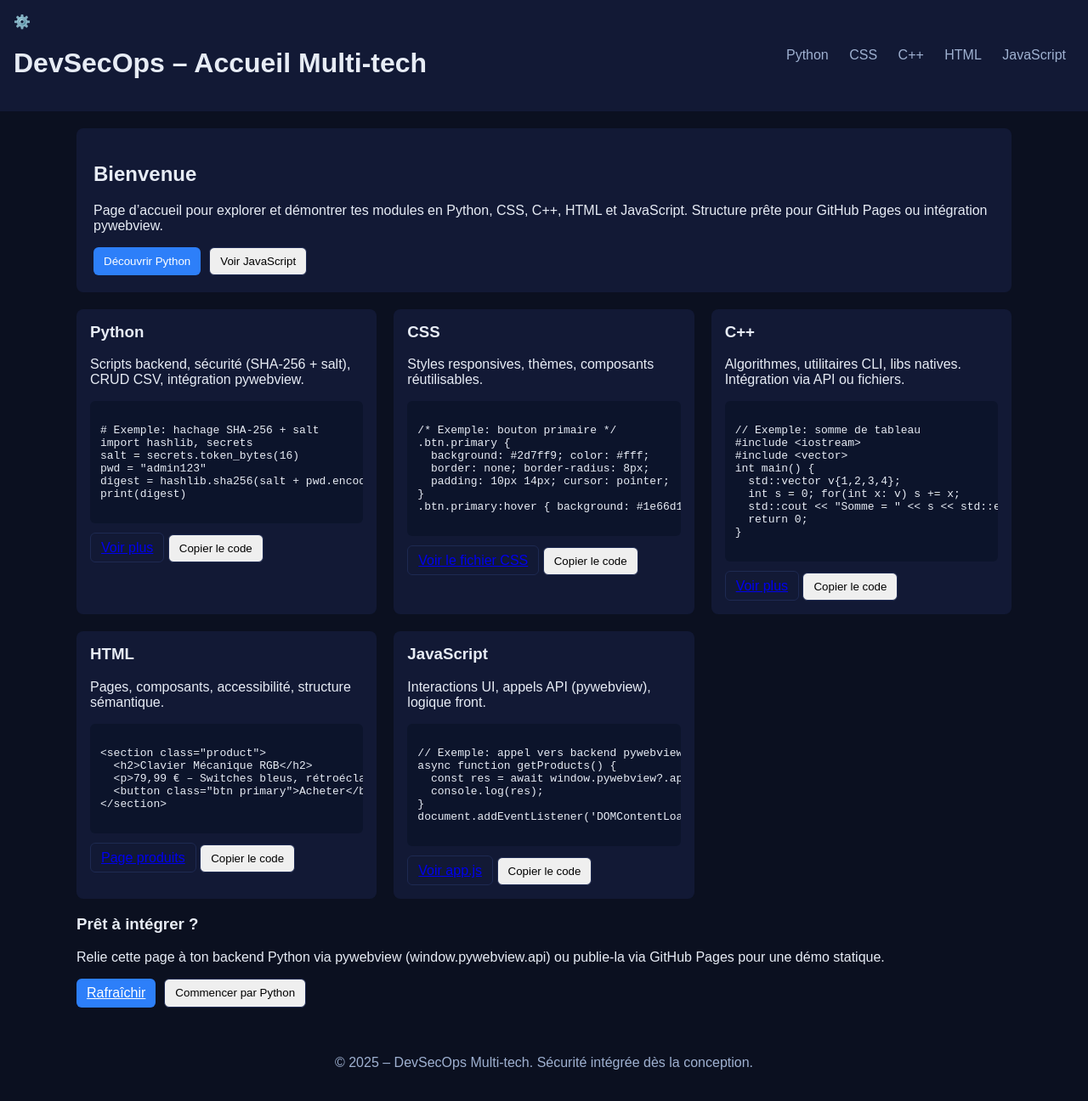
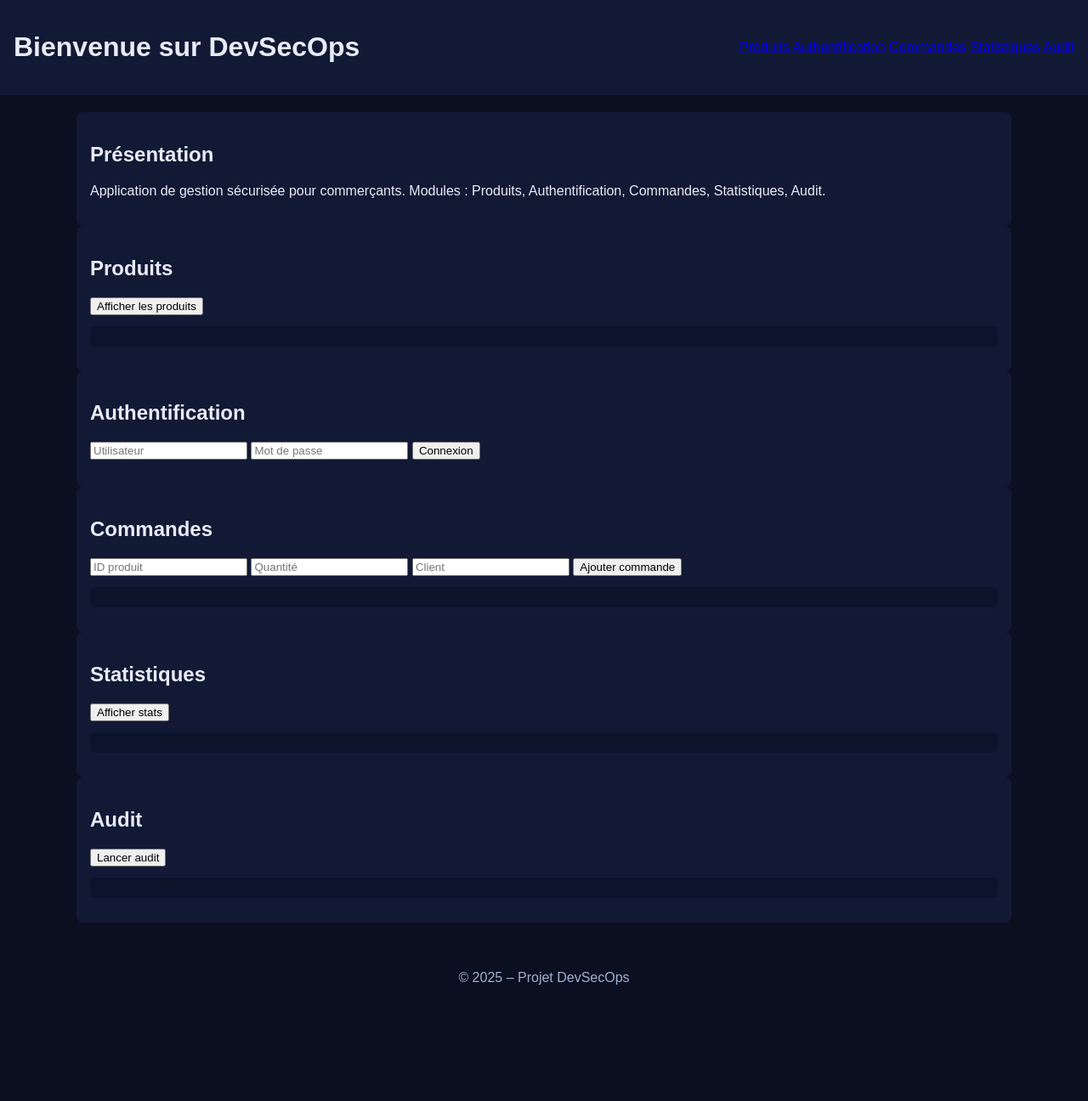
Before and after one commit to vbenji23/devsecops, a plain HTML site: page aceuille.html in a window 1280 px wide. Shown: the whole page at 85% size. After the commit the page ends 1196 px from the top, so only its background shows below. Drawn offline with Linux system fonts and the light colour scheme.

Commit message:
Update aceuille.html

```diff
--- a/aceuille.html
+++ b/aceuille.html
@@ -1,143 +1,66 @@
 <!DOCTYPE html>
 <html lang="fr">
 <head>
-  <meta charset="UTF-8" />
-  <title>Accueil – Multi-tech (Python, CSS, C++, HTML, JS)</title>
-  <meta name="viewport" content="width=device-width, initial-scale=1" />
-  <link rel="stylesheet" href="styles.css" />
+  <meta charset="UTF-8">
+  <title>Accueil – DevSecOps</title>
+  <link rel="stylesheet" href="styles.css">
 </head>
 <body>
   <header class="header">
-    <div class="brand">
-      <span class="logo">⚙️</span>
-      <h1>DevSecOps – Accueil Multi-tech</h1>
-    </div>
-    <nav class="nav">
-      <a href="#python">Python</a>
-      <a href="#css">CSS</a>
-      <a href="#cpp">C++</a>
-      <a href="#html">HTML</a>
-      <a href="#javascript">JavaScript</a>
+    <h1>Bienvenue sur DevSecOps</h1>
+    <nav>
+      <a href="#produits">Produits</a>
+      <a href="#auth">Authentification</a>
+      <a href="#commandes">Commandes</a>
+      <a href="#stats">Statistiques</a>
+      <a href="#audit">Audit</a>
     </nav>
   </header>
 
   <main class="container">
-    <section class="hero">
-      <h2>Bienvenue</h2>
-      <p>Page d’accueil pour explorer et démontrer tes modules en Python, CSS, C++, HTML et JavaScript. Structure prête pour GitHub Pages ou intégration pywebview.</p>
-      <div class="actions">
-        <button class="btn primary" onclick="scrollToId('python')">Découvrir Python</button>
-        <button class="btn" onclick="scrollToId('javascript')">Voir JavaScript</button>
-      </div>
+    <section id="intro" class="card">
+      <h2>Présentation</h2>
+      <p>Application de gestion sécurisée pour commerçants. Modules : Produits, Authentification, Commandes, Statistiques, Audit.</p>
     </section>
 
-    <section class="grid">
-      <!-- Python -->
-      <article id="python" class="card">
-        <h3>Python</h3>
-        <p>Scripts backend, sécurité (SHA-256 + salt), CRUD CSV, intégration pywebview.</p>
-        <pre><code class="code">
-# Exemple: hachage SHA-256 + salt
-import hashlib, secrets
-salt = secrets.token_bytes(16)
-pwd = "admin123"
-digest = hashlib.sha256(salt + pwd.encode()).hexdigest()
-print(digest)
-        </code></pre>
-        <div class="card-actions">
-          <a class="btn" href="python.html">Voir plus</a>
-          <button class="btn" onclick="copyBlock(this)">Copier le code</button>
-        </div>
-      </article>
-
-      <!-- CSS -->
-      <article id="css" class="card">
-        <h3>CSS</h3>
-        <p>Styles responsives, thèmes, composants réutilisables.</p>
-        <pre><code class="code">
-/* Exemple: bouton primaire */
-.btn.primary {
-  background: #2d7ff9; color: #fff;
-  border: none; border-radius: 8px;
-  padding: 10px 14px; cursor: pointer;
-}
-.btn.primary:hover { background: #1e66d1; }
-        </code></pre>
-        <div class="card-actions">
-          <a class="btn" href="styles.css">Voir le fichier CSS</a>
-          <button class="btn" onclick="copyBlock(this)">Copier le code</button>
-        </div>
-      </article>
-
-      <!-- C++ -->
-      <article id="cpp" class="card">
-        <h3>C++</h3>
-        <p>Algorithmes, utilitaires CLI, libs natives. Intégration via API ou fichiers.</p>
-        <pre><code class="code">
-// Exemple: somme de tableau
-#include &lt;iostream&gt;
-#include &lt;vector&gt;
-int main() {
-  std::vector<int> v{1,2,3,4};
-  int s = 0; for(int x: v) s += x;
-  std::cout &lt;&lt; "Somme = " &lt;&lt; s &lt;&lt; std::endl;
-  return 0;
-}
-        </code></pre>
-        <div class="card-actions">
-          <a class="btn" href="cpp.html">Voir plus</a>
-          <button class="btn" onclick="copyBlock(this)">Copier le code</button>
-        </div>
-      </article>
-
-      <!-- HTML -->
-      <article id="html" class="card">
-        <h3>HTML</h3>
-        <p>Pages, composants, accessibilité, structure sémantique.</p>
-        <pre><code class="code">
-&lt;section class="product"&gt;
-  &lt;h2&gt;Clavier Mécanique RGB&lt;/h2&gt;
-  &lt;p&gt;79,99 € – Switches bleus, rétroéclairage.&lt;/p&gt;
-  &lt;button class="btn primary"&gt;Acheter&lt;/button&gt;
-&lt;/section&gt;
-        </code></pre>
-        <div class="card-actions">
-          <a class="btn" href="produits.html">Page produits</a>
-          <button class="btn" onclick="copyBlock(this)">Copier le code</button>
-        </div>
-      </article>
-
-      <!-- JavaScript -->
-      <article id="javascript" class="card">
-        <h3>JavaScript</h3>
-        <p>Interactions UI, appels API (pywebview), logique front.</p>
-        <pre><code class="code">
-// Exemple: appel vers backend pywebview
-async function getProducts() {
-  const res = await window.pywebview?.api?.get_products();
-  console.log(res);
-}
-document.addEventListener('DOMContentLoaded', getProducts);
-        </code></pre>
-        <div class="card-actions">
-          <a class="btn" href="app.js">Voir app.js</a>
-          <button class="btn" onclick="copyBlock(this)">Copier le code</button>
-        </div>
-      </article>
+    <section id="produits" class="card">
+      <h2>Produits</h2>
+      <button onclick="getProducts()">Afficher les produits</button>
+      <pre id="products"></pre>
     </section>
 
-    <section class="cta">
-      <h3>Prêt à intégrer ?</h3>
-      <p>Relie cette page à ton backend Python via pywebview (window.pywebview.api) ou publie-la via GitHub Pages pour une démo statique.</p>
-      <div class="actions">
-        <a class="btn primary" href="index.html">Rafraîchir</a>
-        <button class="btn" onclick="scrollToId('python')">Commencer par Python</button>
-      </div>
+    <section id="auth" class="card">
+      <h2>Authentification</h2>
+      <input id="user" placeholder="Utilisateur">
+      <input id="pwd" type="password" placeholder="Mot de passe">
+      <button onclick="login()">Connexion</button>
+      <p id="login_status"></p>
+    </section>
+
+    <section id="commandes" class="card">
+      <h2>Commandes</h2>
+      <input id="pid" placeholder="ID produit">
+      <input id="qte" placeholder="Quantité">
+      <input id="client" placeholder="Client">
+      <button onclick="addOrder()">Ajouter commande</button>
+      <pre id="orders"></pre>
+    </section>
+
+    <section id="stats" class="card">
+      <h2>Statistiques</h2>
+      <button onclick="getStats()">Afficher stats</button>
+      <pre id="stats_box"></pre>
+    </section>
+
+    <section id="audit" class="card">
+      <h2>Audit</h2>
+      <button onclick="runAudit()">Lancer audit</button>
+      <pre id="audit_box"></pre>
     </section>
   </main>
 
   <footer class="footer">
-    <p>© 2025 – DevSecOps Multi-tech. Sécurité intégrée dès la conception.</p>
+    <p>© 2025 – Projet DevSecOps</p>
   </footer>
 
   <script src="app.js"></script>
```
